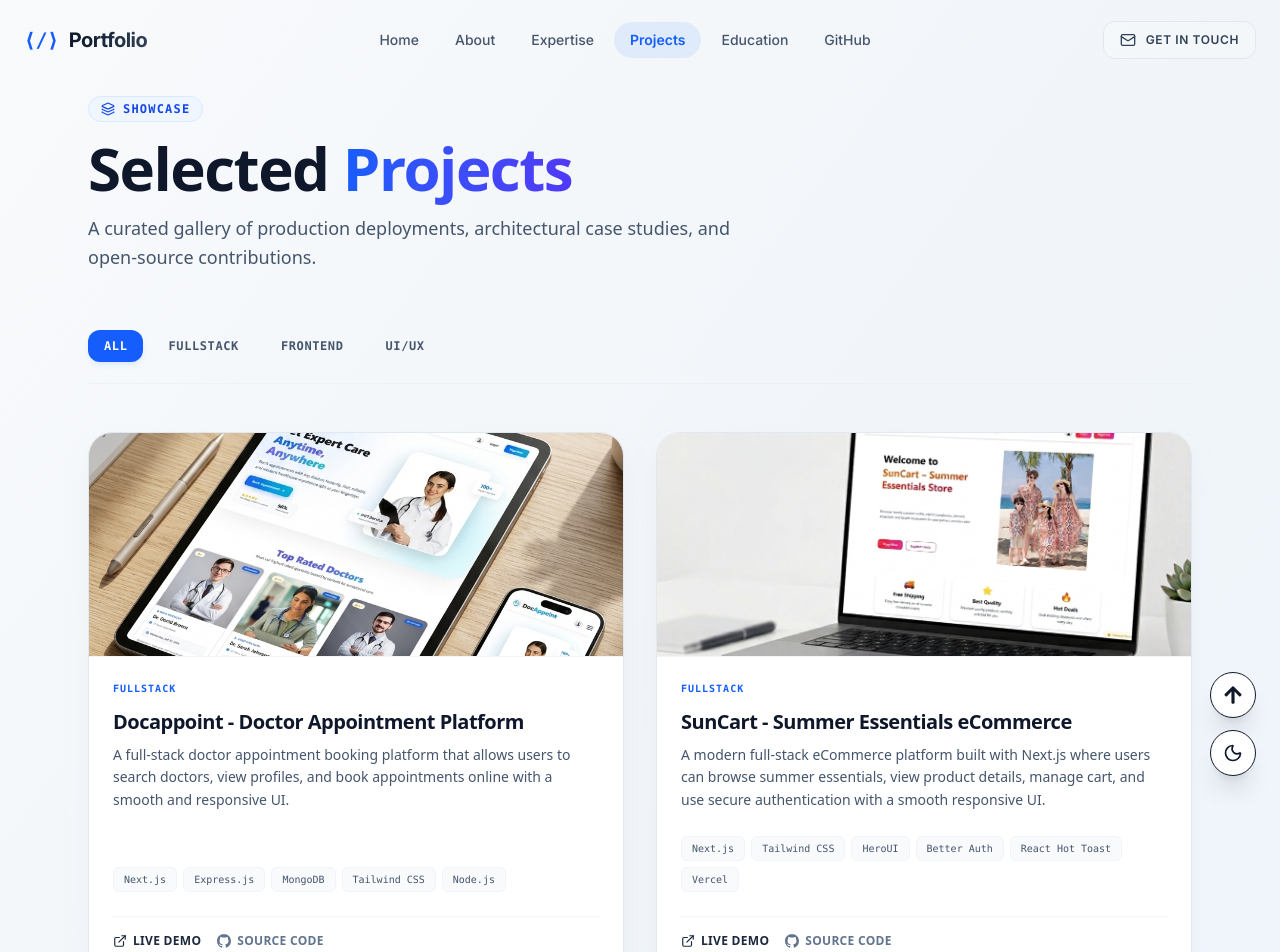
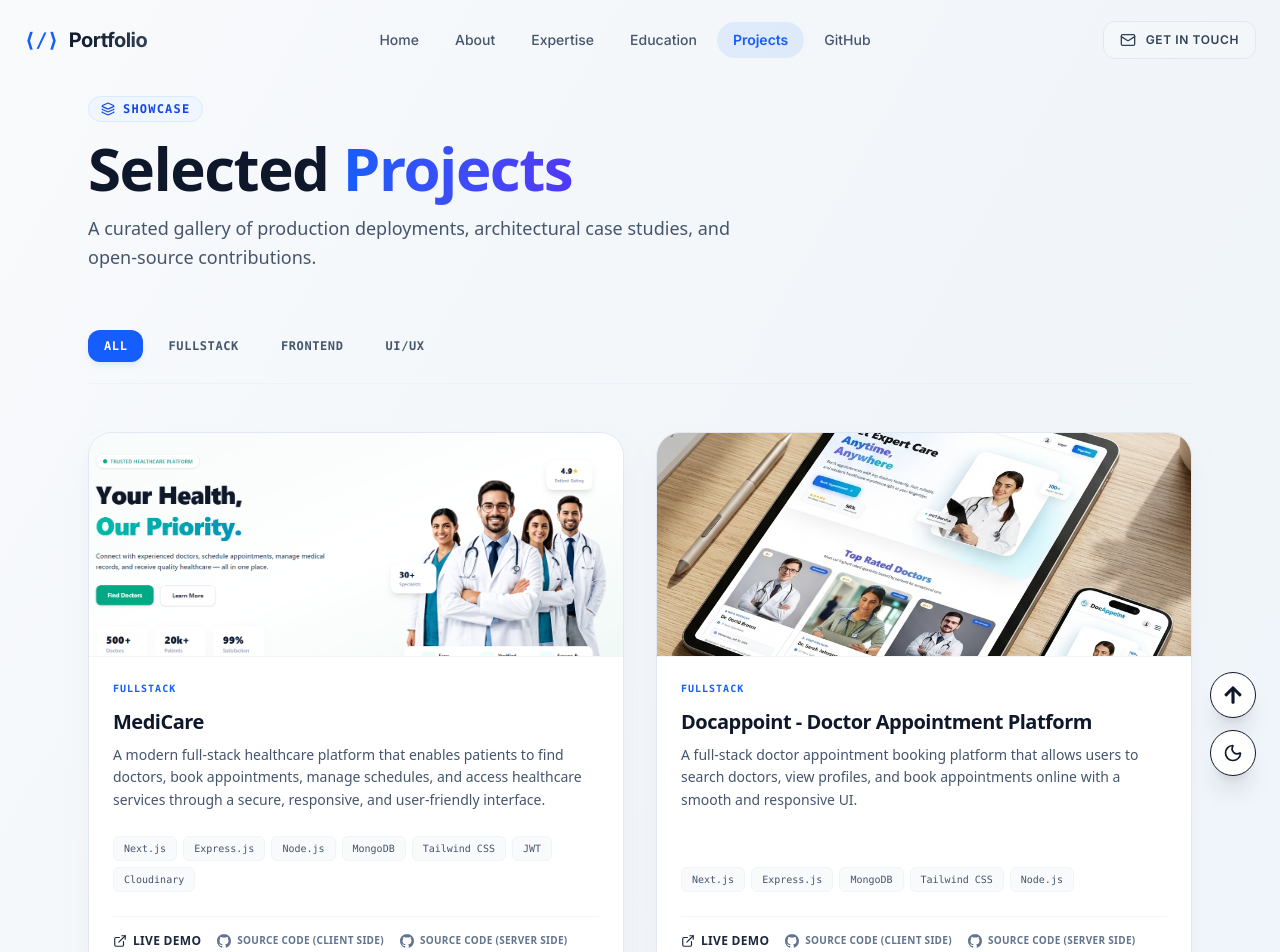
Before and after one commit to shimul811898/my-portfolio, a Next.js app: page /project in a window 1280 px wide. Shown: the top 952 px of the page. Built offline with nearby package versions, Linux system fonts and the light colour scheme.

Commit message:
add medicare project on project file

```diff
--- a/src/app/project/page.jsx
+++ b/src/app/project/page.jsx
@@ -21,18 +21,37 @@ export default function ProjectsPage() {
   const dark = theme === "dark";
   const [activeFilter, setActiveFilter] = useState("ALL");
 
-  // প্রোজেক্ট ফিল্টার করার ক্যাটাগরি
   const filters = ["ALL", "FULLSTACK", "FRONTEND", "UI/UX"];
 
-  // প্রোজেক্ট ডেটাবেস (Real-world structural data from user's portfolio)
   const projects = [
+    {
+      title: "MediCare",
+      description:
+        "A modern full-stack healthcare platform that enables patients to find doctors, book appointments, manage schedules, and access healthcare services through a secure, responsive, and user-friendly interface.",
+      category: "FULLSTACK",
+      tags: [
+        "Next.js",
+        "Express.js",
+        "Node.js",
+        "MongoDB",
+        "Tailwind CSS",
+        "JWT",
+        "Cloudinary"
+      ],
+      liveUrl: "https://medi-care-mocha.vercel.app",
+      githubUrlClint: "https://github.com/shimul811898/MediCare",
+      githubUrlServer:"https://github.com/shimul811898/MediCare-Sever",
+      image: "/assest/Medicare.png",
+      isEmbedImage: true,
+    },
     {
       title: "Docappoint - Doctor Appointment Platform",
       description: "A full-stack doctor appointment booking platform that allows users to search doctors, view profiles, and book appointments online with a smooth and responsive UI.",
       category: "FULLSTACK",
       tags: ["Next.js", "Express.js", "MongoDB", "Tailwind CSS", "Node.js"],
       liveUrl: "https://docappoint-seven.vercel.app",
-      githubUrl: "https://github.com/shimul811898/DocAppoint",
+      githubUrlClint: "https://github.com/shimul811898/DocAppoint",
+      githubUrlServer:"https://github.com/shimul811898/DocAppoint-Server",
       image: "/assest/DocAppoint.png",
       isEmbedImage: true
     },
@@ -42,7 +61,7 @@ export default function ProjectsPage() {
       category: "FULLSTACK",
       tags: ["Next.js", "Tailwind CSS", "HeroUI", "Better Auth", "React Hot Toast", "Vercel"],
       liveUrl: "https://a8-sun-cart-teal.vercel.app",
-      githubUrl: "https://github.com/shimul811898/A8-SunCart",
+      githubUrlClint: "https://github.com/shimul811898/A8-SunCart",
       image: "/assest/KeenKeeper.png",
       isEmbedImage: true
     },
@@ -52,7 +71,7 @@ export default function ProjectsPage() {
       category: "FRONTEND",
       tags: ["React", "JavaScript", "Tailwind CSS", "DaisyUI", "HTML", "CSS"],
       liveUrl: "https://ai-module-hub.netlify.app",
-      githubUrl: "https://github.com/shimul811898/ai-module-hub",
+      githubUrlClint: "https://github.com/shimul811898/ai-module-hub",
       image: "/assest/Ai-Module.png",
       isEmbedImage: true
     },
@@ -62,13 +81,12 @@ export default function ProjectsPage() {
       category: "UI/UX",
       tags: ["React", "JavaScript", "Tailwind CSS", "DaisyUI", "HTML", "CSS"],
       liveUrl: "https://b13-a6-digitool.netlify.app",
-      githubUrl: "https://github.com/shimul811898/B-13-Assinment-no-6",
+      githubUrlClint: "https://github.com/shimul811898/B-13-Assinment-no-6",
       image: "/assest/DigiTools.png",
       isEmbedImage: true
     }
   ];
 
-  // ফিল্টার অনুযায়ী প্রোজেক্টগুলো আলাদা করার লজিক
   const filteredProjects = activeFilter === "ALL"
     ? projects
     : projects.filter(p => p.category === activeFilter);
@@ -88,7 +106,6 @@ export default function ProjectsPage() {
         }
         ${dark ? "bg-[#030712] text-slate-100" : "bg-gradient-to-br from-slate-50 via-slate-100 to-blue-50 text-slate-900"}`}
       >
-      {/* Background Cyberpunk Ambient Glows */}
         {dark && (
           <>
             <div className="fixed inset-0 pointer-events-none z-0
@@ -100,7 +117,6 @@ export default function ProjectsPage() {
 
         <main className="relative max-w-6xl mx-auto px-6 z-10">
 
-        {/* ── HEADER / TITLE ──────────────────────────────── */}
           <section className="mb-14 max-w-2xl">
             <div className={`inline-flex items-center gap-2 px-3 py-1 text-xs font-mono font-bold tracking-widest uppercase rounded-full mb-4
             ${dark ? "bg-cyan-500/10 text-cyan-400 border border-cyan-500/20" : "bg-blue-50 text-blue-700 border border-blue-100"}`}>
@@ -118,7 +134,6 @@ export default function ProjectsPage() {
             </p>
           </section>
 
-        {/* ── FILTER TABS ─────────────────────────────────── */}
           <div className="flex flex-wrap items-center gap-2 mb-12 border-b border-slate-200/40 dark:border-slate-800/40 pb-5">
             {filters.map((filter) => (
               <button
@@ -139,7 +154,6 @@ export default function ProjectsPage() {
             ))}
           </div>
 
-        {/* ── PROJECTS GRID ───────────────────────────────── */}
           <motion.div layout className="grid md:grid-cols-2 gap-8">
             <AnimatePresence mode="popLayout">
               {filteredProjects.map((project, index) => (
@@ -157,16 +171,13 @@ export default function ProjectsPage() {
                       : "border-slate-200 bg-white hover:border-blue-300 shadow-xl shadow-slate-200/50 hover:shadow-2xl hover:shadow-blue-500/5"
                     }`}
                 >
-                {/* Image / Icon Visual Area */}
                   <div className={`relative h-56 w-full overflow-hidden flex items-center justify-center border-b text-6xl select-none transition-colors duration-500
                   ${dark ? "border-white/5 bg-white/5" : "border-slate-100 bg-slate-50"}`}
                   >
-                  {/* Visual Glow Layer */}
                     <div className={`absolute inset-0 opacity-0 group-hover:opacity-100 transition-opacity duration-700 pointer-events-none bg-gradient-to-b
                     ${dark ? "from-cyan-500/10 via-transparent to-transparent" : "from-blue-500/5 via-transparent to-transparent"}`}
                     />
 
-                  {/* Image Element */}
                     {project.isEmbedImage ? (
                       <img
                         src={project.image}
@@ -179,7 +190,6 @@ export default function ProjectsPage() {
                       </span>
                     )}
 
-                  {/* Corner Quick Link Arrow */}
                     <a
                       href={project.liveUrl}
                       target="_blank"
@@ -191,7 +201,6 @@ export default function ProjectsPage() {
                     </a>
                   </div>
 
-                {/* Content Details Area */}
                   <div className="p-6 flex flex-col flex-grow">
                     <div className="flex items-center justify-between mb-3">
                       <span className={`text-[10px] tracking-widest font-mono font-bold uppercase
@@ -208,7 +217,6 @@ export default function ProjectsPage() {
                       {project.description}
                     </p>
 
-                  {/* Tags Section */}
                     <div className="flex flex-wrap gap-1.5 mb-6">
                       {project.tags.map((tag) => (
                         <span
@@ -224,7 +232,6 @@ export default function ProjectsPage() {
                       ))}
                     </div>
 
-                  {/* Footer Action Buttons */}
                     <div className={`flex items-center gap-4 pt-4 border-t ${dark ? "border-white/5" : "border-slate-100"}`}>
                       <a
                         href={project.liveUrl}
@@ -236,14 +243,25 @@ export default function ProjectsPage() {
                         <ExternalLink className="w-3.5 h-3.5" /> Live Demo
                       </a>
                       <a
-                      href={project.githubUrl}
+                        href={project.githubUrlClint}
                         target="_blank"
                         rel="noopener noreferrer"
                         className={`flex items-center gap-1.5 text-xs font-semibold tracking-wide uppercase transition-colors
                         ${dark ? "text-slate-400 hover:text-white" : "text-slate-500 hover:text-slate-800"}`}
                       >
-                      <GithubIcon className="w-3.5 h-3.5" /> Source Code
+                        <GithubIcon className="w-3.5 h-3.5" /><span className="text-[10px]" >Source Code (CLient Side)</span>
                       </a>
+                      {project.githubUrlServer && (
+                        <a
+                          href={project.githubUrlServer}
+                          target="_blank"
+                          rel="noopener noreferrer"
+                          className={`flex items-center gap-1.5 text-xs font-semibold tracking-wide uppercase transition-colors
+                          ${dark ? "text-slate-400 hover:text-white" : "text-slate-500 hover:text-slate-800"}`}
+                        >
+                          <GithubIcon className="w-3.5 h-3.5" /> <span className="text-[10px]">Source Code (Server Side)</span>
+                        </a>
+                      )}
                     </div>
                   </div>
 
@@ -252,7 +270,6 @@ export default function ProjectsPage() {
             </AnimatePresence>
           </motion.div>
 
-        {/* Centered GitHub Repositories Link Button */}
           <div className="flex justify-center mt-12 mb-6">
             <a
               href="https://github.com/shimul811898?tab=repositories"
--- a/src/components/Header.jsx
+++ b/src/components/Header.jsx
@@ -20,7 +20,6 @@ export default function Header() {
         const sections = ["home", "about", "expertise", "education", "project", "github", "blog"];
         let current = "home";
 
-        // Use scroll position relative to viewport offset for high-accuracy section detection
         const scrollPosition = window.scrollY + 160;
 
         for (const id of sections) {
@@ -34,7 +33,6 @@ export default function Header() {
           }
         }
 
-        // Fallback for reaching bottom of page
         if (window.innerHeight + window.scrollY >= document.documentElement.scrollHeight - 60) {
           current = "blog";
         }
@@ -50,8 +48,8 @@ export default function Header() {
     { label: "Home", sectionId: "home", href: "/" },
     { label: "About", sectionId: "about", href: "/about" },
     { label: "Expertise", sectionId: "expertise", href: "/expertise" },
+    { label: "Education", sectionId: "education", href: "/education" },
     { label: "Projects", sectionId: "project", href: "/project" },
-    { label: "Education", sectionId: "education", href: "/education" },
     { label: "GitHub", sectionId: "github", href: "/github" },
   ];
 
@@ -98,7 +96,6 @@ export default function Header() {
           </span>
         </Link>
 
-        {/* ── DESKTOP NAV ──────── */}
         <nav className="hidden md:flex items-center space-x-1 text-sm font-medium">
           {navLinks.map((link) => {
             const active = checkActive(link);
@@ -133,7 +130,6 @@ export default function Header() {
           <span>Get In Touch</span>
         </a>
 
-        {/* ── MOBILE CONTROLS ────────────────────────────── */}
         <div className="flex md:hidden items-center gap-3">
           <a
             href="mailto:mahafuzur181163@gmail.com"
@@ -153,7 +149,6 @@ export default function Header() {
         </div>
       </div>
 
-      {/* ── MOBILE DRAWER ───────────────────── */}
       <div
         className={`md:hidden absolute top-full left-0 w-full border-b transition-all duration-300 ease-in-out backdrop-blur-2xl
           ${mobileMenuOpen
```
Also changed, not shown: public/assest/Medicare.png (added). Lines whose indentation alone changed are shown as unchanged.
